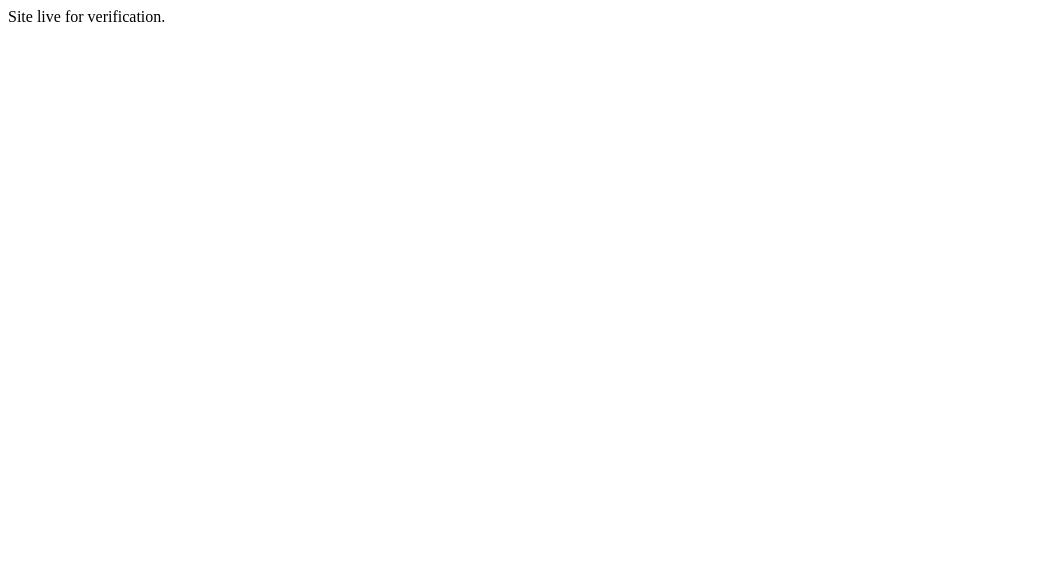
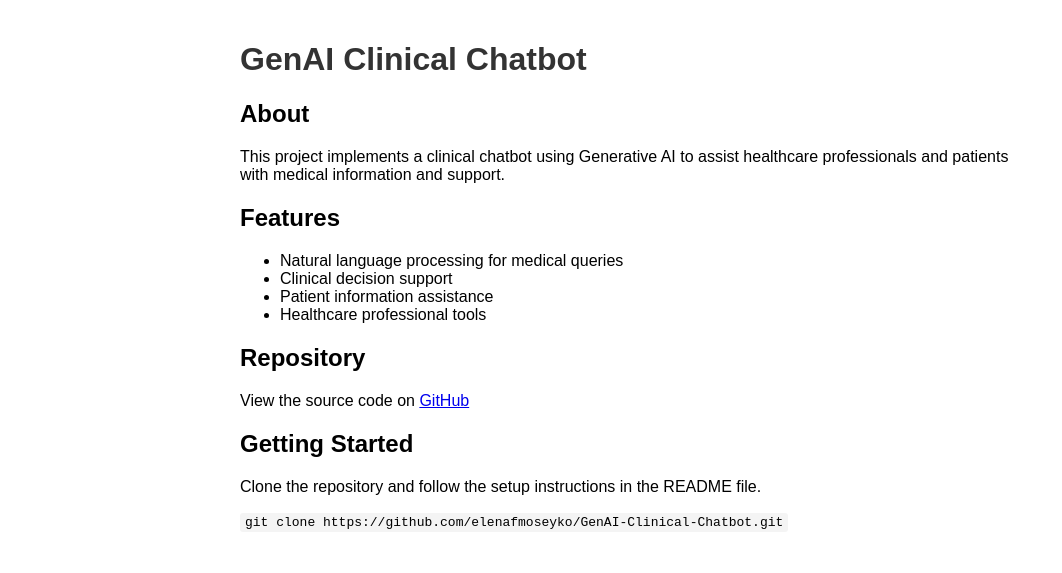
Before and after one commit to elenafmoseyko/GenAI-Clinical-Chatbot, a plain HTML site: page index.html in a window 1280 px wide. Shown: the whole page, without its empty margins (0-1062 px from the left). Drawn offline with Linux system fonts and the light colour scheme.

Commit message:
Update index.html

```diff
--- a/index.html
+++ b/index.html
@@ -1 +1,43 @@
-<html><body>Site live for verification.</body></html>
+<!DOCTYPE html>
+<html lang="en">
+<head>
+    <meta charset="UTF-8">
+    <meta name="viewport" content="width=device-width, initial-scale=1.0">
+    <title>GenAI Clinical Chatbot</title>
+    <style>
+        body { font-family: Arial, sans-serif; max-width: 800px; margin: 0 auto; padding: 20px; }
+        h1 { color: #333; }
+        .section { margin: 20px 0; }
+        code { background: #f4f4f4; padding: 2px 5px; border-radius: 3px; }
+    </style>
+</head>
+<body>
+    <h1>GenAI Clinical Chatbot</h1>
+
+    <div class="section">
+        <h2>About</h2>
+        <p>This project implements a clinical chatbot using Generative AI to assist healthcare professionals and patients with medical information and support.</p>
+    </div>
+
+    <div class="section">
+        <h2>Features</h2>
+        <ul>
+            <li>Natural language processing for medical queries</li>
+            <li>Clinical decision support</li>
+            <li>Patient information assistance</li>
+            <li>Healthcare professional tools</li>
+        </ul>
+    </div>
+
+    <div class="section">
+        <h2>Repository</h2>
+        <p>View the source code on <a href="https://github.com/elenafmoseyko/GenAI-Clinical-Chatbot">GitHub</a></p>
+    </div>
+
+    <div class="section">
+        <h2>Getting Started</h2>
+        <p>Clone the repository and follow the setup instructions in the README file.</p>
+        <code>git clone https://github.com/elenafmoseyko/GenAI-Clinical-Chatbot.git</code>
+    </div>
+</body>
+</html>
```
